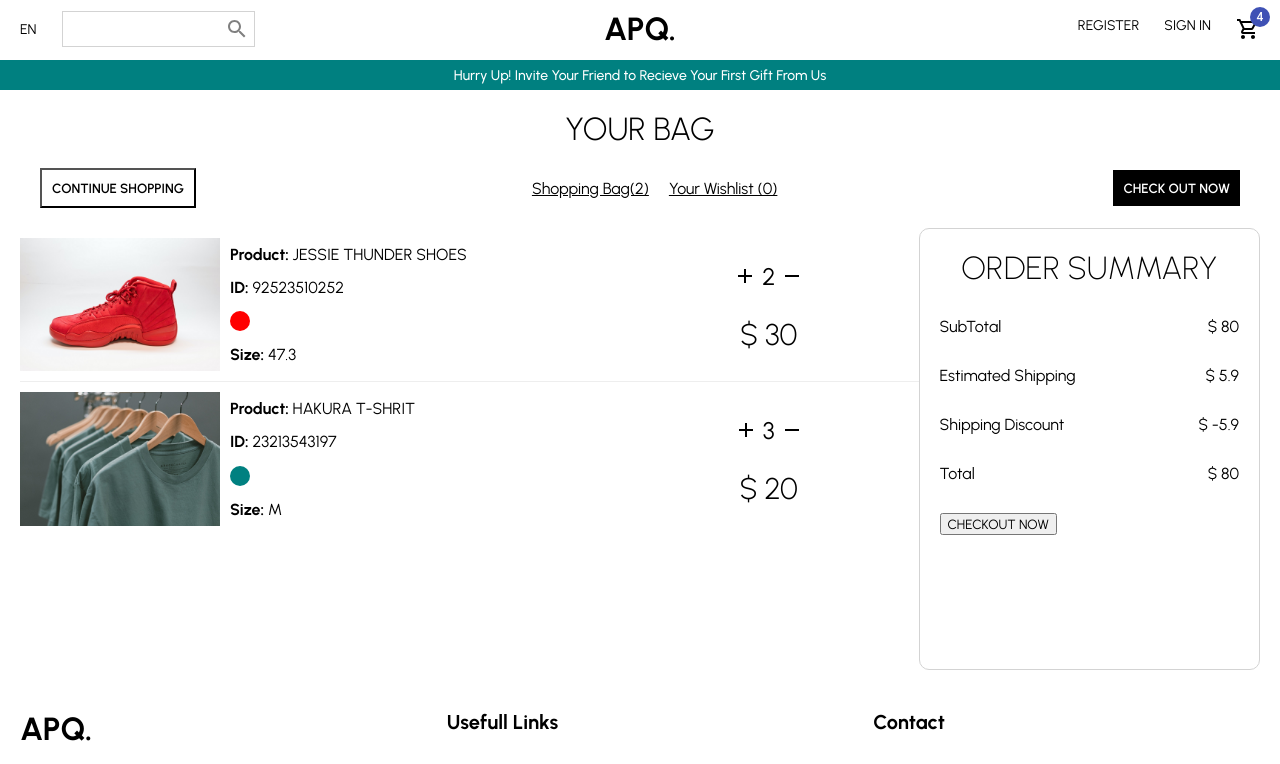
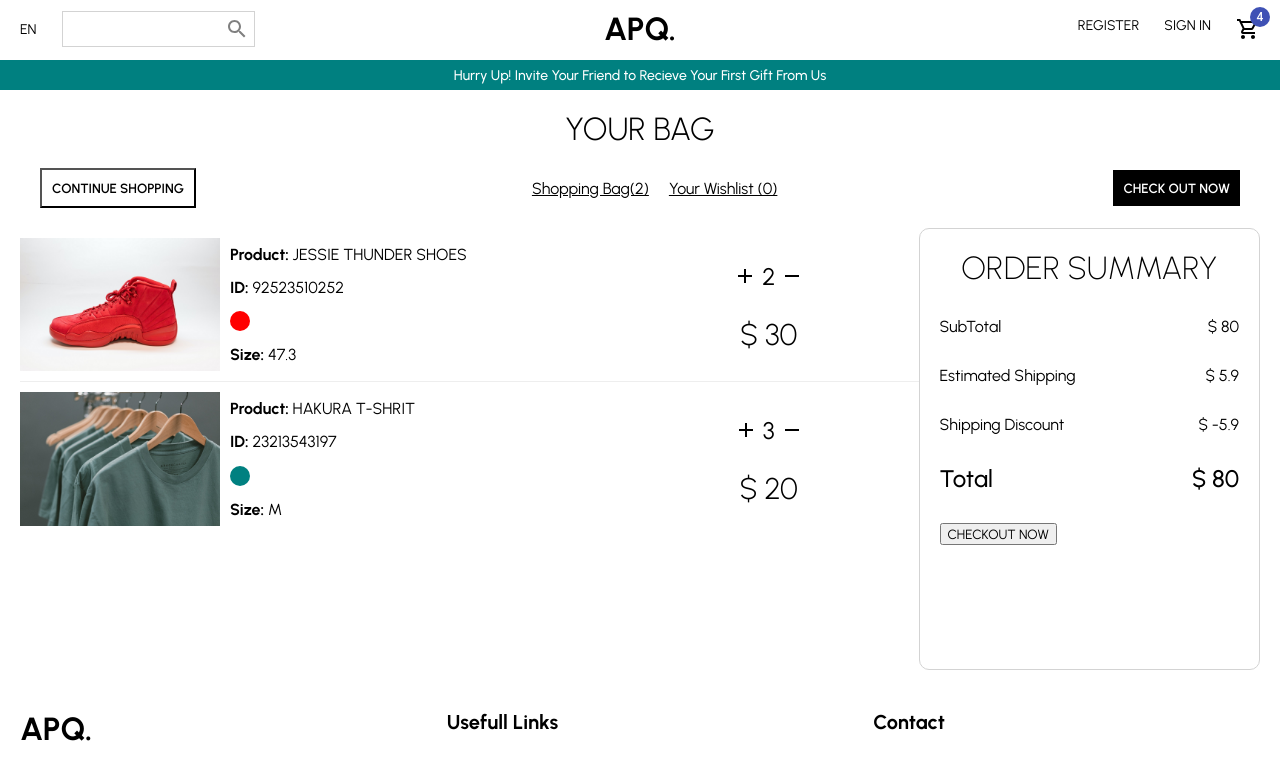
Before and after one commit to AliPooladmast/e-commerce, a React (Create React App) app: page / in a window 1280 px wide. Shown: the top 764 px of the page. Built offline with nearby package versions, Linux system fonts and the light colour scheme.

Commit message:
feat(cart): add extension to the summary item scss class to make total item special

```diff
--- a/src/pages/Cart/Cart.jsx
+++ b/src/pages/Cart/Cart.jsx
@@ -98,7 +98,7 @@ const Cart = () => {
               <span className={style.SummatyItemText}>Shipping Discount</span>
               <span className={style.SummatyItemPrice}>$ -5.9</span>
             </div>
-            <div className={style.SummaryItem}>
+            <div className={style["SummaryItem--total"]}>
               <span className={style.SummatyItemText}>Total</span>
               <span className={style.SummatyItemPrice}>$ 80</span>
             </div>
--- a/src/pages/Cart/cart.module.scss
+++ b/src/pages/Cart/cart.module.scss
@@ -120,4 +120,10 @@
   margin: 30px 0;
   display: flex;
   justify-content: space-between;
+
+  &--total {
+    @extend .SummaryItem;
+    font-weight: 500;
+    font-size: 24px;
+  }
 }
```
